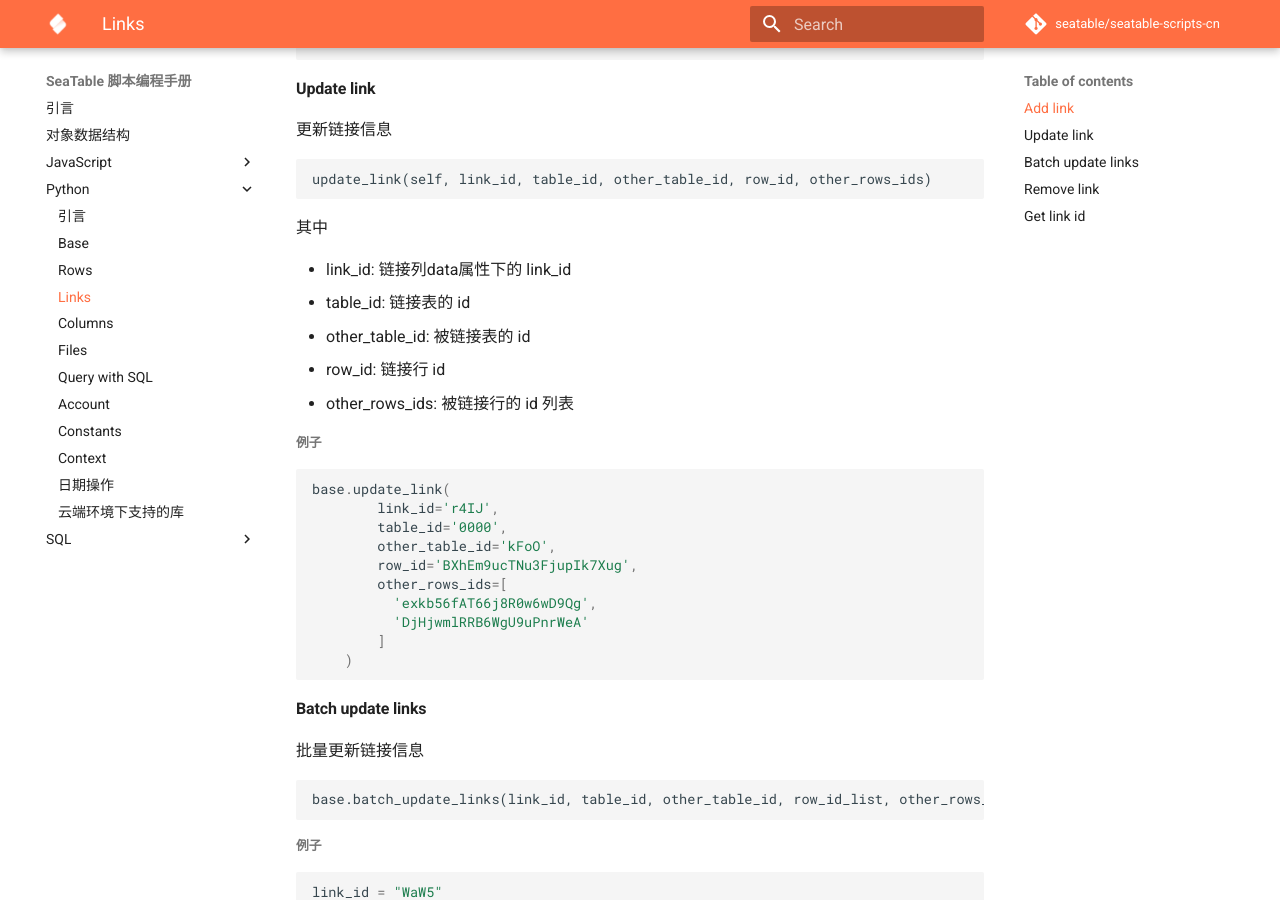
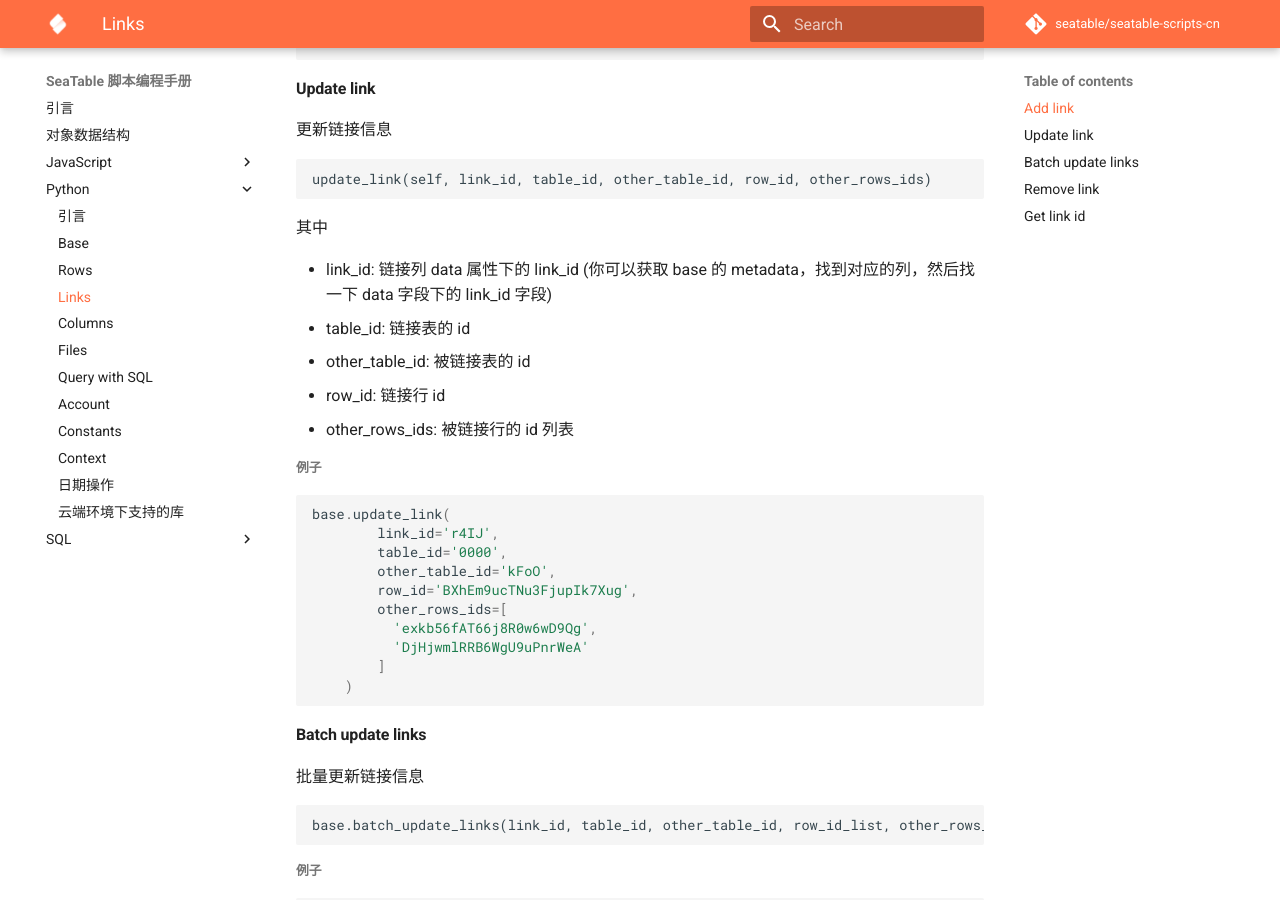
Before and after one commit to seatable/seatable-scripts-cn, an MkDocs documentation site: the page built from manual/python/links.md, in a window 1280 px wide and 900 px high, scrolled down 553 px. Built offline with MkDocs 1.6.1 and Material for MkDocs 9.7.7, drawn with Linux system fonts in a browser that asks for light colours; comment, search, counter and statistics services are not loaded.

Commit message:
Update links.md

```diff
--- a/manual/python/links.md
+++ b/manual/python/links.md
@@ -33,11 +33,12 @@ update_link(self, link_id, table_id, other_table_id, row_id, other_rows_ids)
 
 其中
 
-* link_id: 链接列data属性下的 link_id
+* link_id: 链接列 data 属性下的 link_id (你可以获取 base 的 metadata，找到对应的列，然后找一下 data 字段下的 link_id 字段)
 * table_id: 链接表的 id
 * other_table_id: 被链接表的 id
 * row_id: 链接行 id
 * other_rows_ids: 被链接行的 id 列表
+
 
 ##### 例子
 
```
